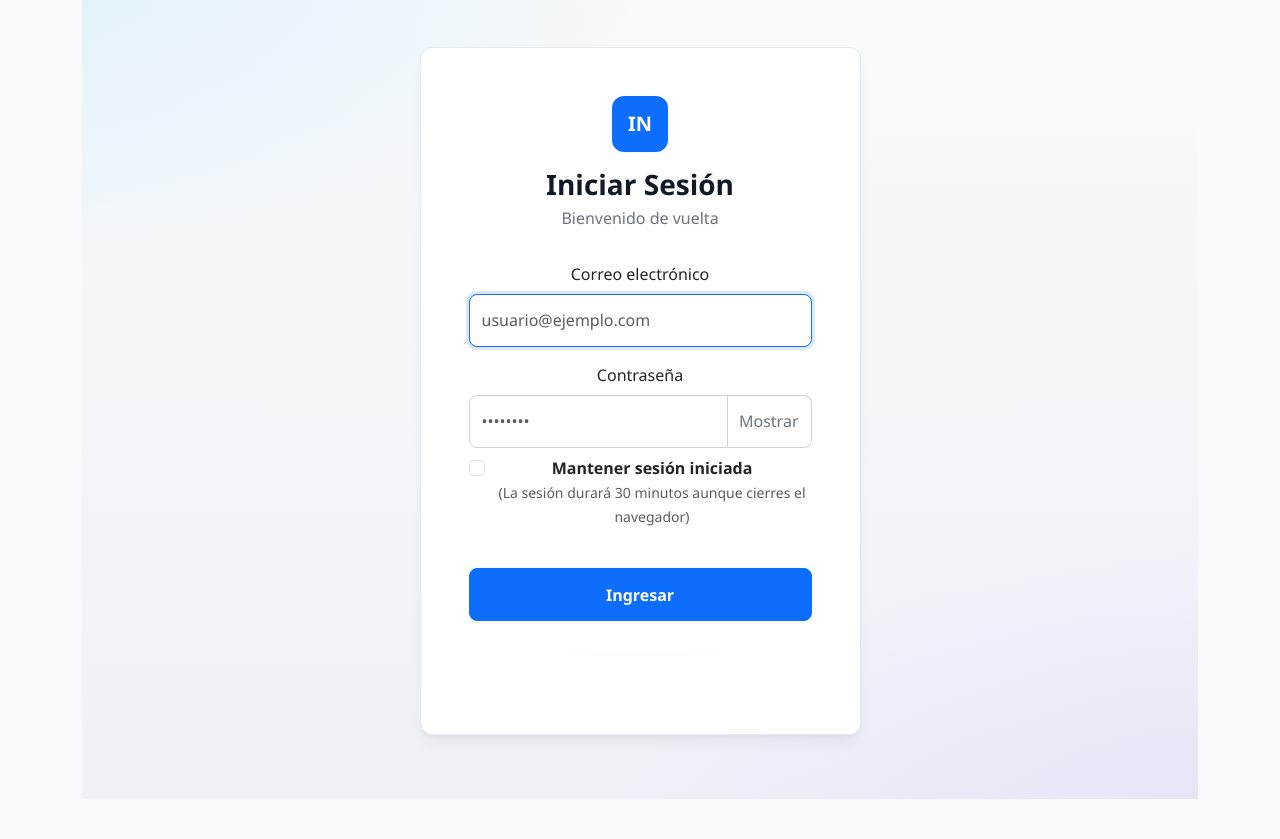
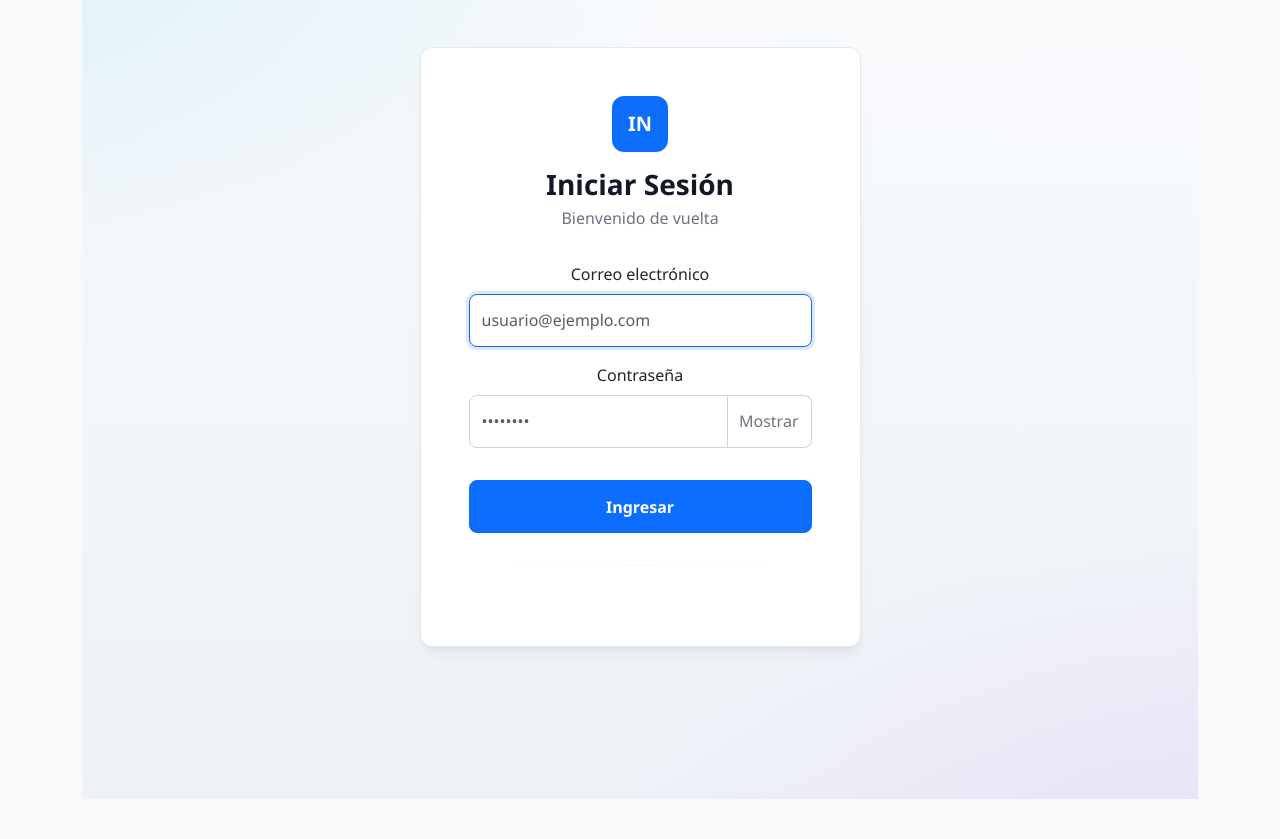
Before and after one commit to AriMC432/Control-Tutor-as-ITP, a Laravel app: page /login in a window 1280 px wide. Shown: the part 103-942 px from the top of the page. Run offline with Laravel 12, Linux system fonts and the light colour scheme.

Commit message:
feat: Sesión persistente por defecto

```diff
--- a/app/Http/Controllers/AuthController.php
+++ b/app/Http/Controllers/AuthController.php
@@ -26,7 +26,7 @@ class AuthController extends Controller
         ]);
 
         // Agregamos el remember 16/02 (recordar sesión)
-        $remember = $request->has('remember');
+        $remember = true;
 
         // ---------------------------------------------------------
         // 1. BUSCAR EN TABLA ESTUDIANTE
--- a/resources/views/inicio_sesion/iniciosesion.blade.php
+++ b/resources/views/inicio_sesion/iniciosesion.blade.php
@@ -156,24 +156,6 @@
               </div>
             </div>
 
-            <!-- Campo de prueba del remember -->
-
-            <div class="mb-3 form-check">
-              <input type="checkbox"
-                name="remember"
-                id="remember"
-                class="form-check-input"
-                {{ old('remember') ? 'checked' : '' }}>
-              <label class="form-check-label" for="remember">
-                <strong>Mantener sesión iniciada</strong>
-                <br>
-                <small class="text-muted">
-                  (La sesión durará 30 minutos aunque cierres el navegador)
-                </small>
-              </label>
-            </div>
-
-            <!-- Fin del campo de prueba -->
             <br>
 
             <button type="submit" class="btn btn-primary w-100" id="submitBtn">Ingresar</button>
```
